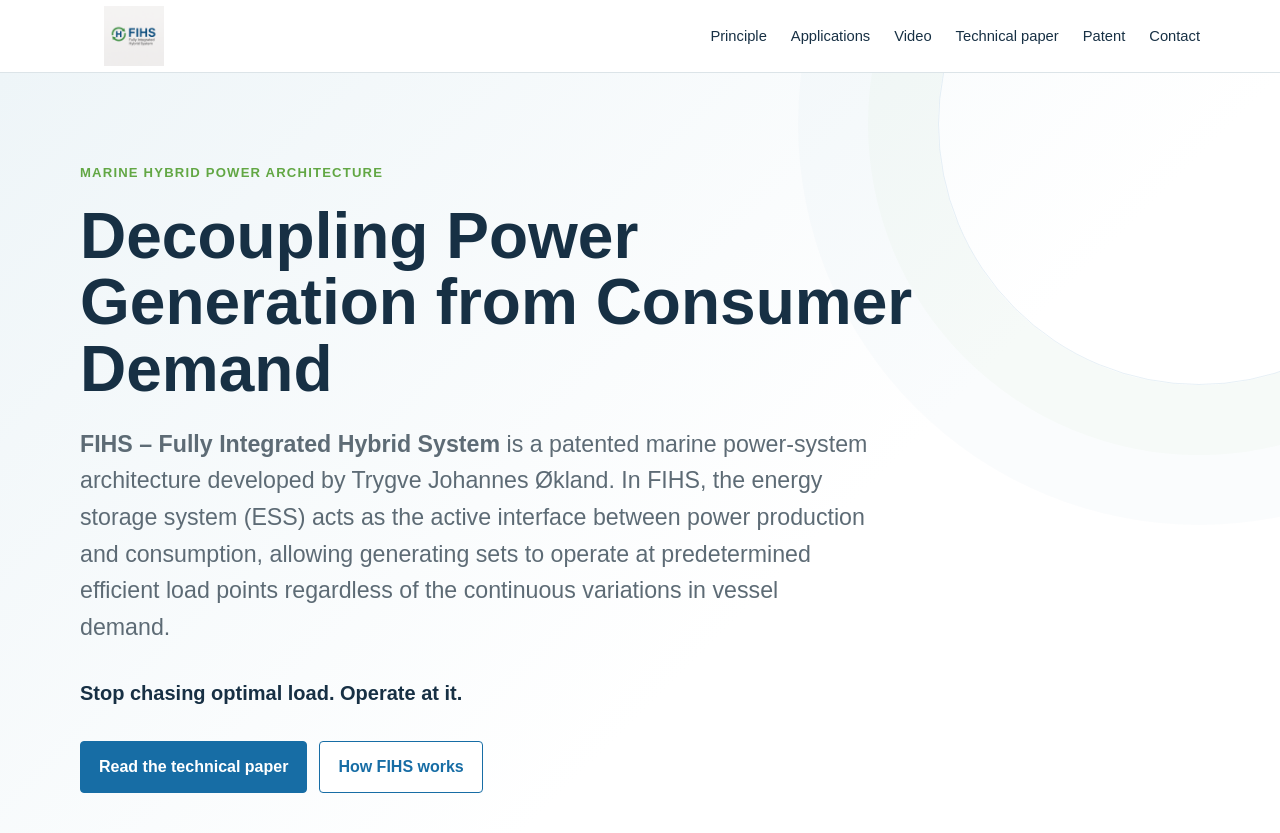
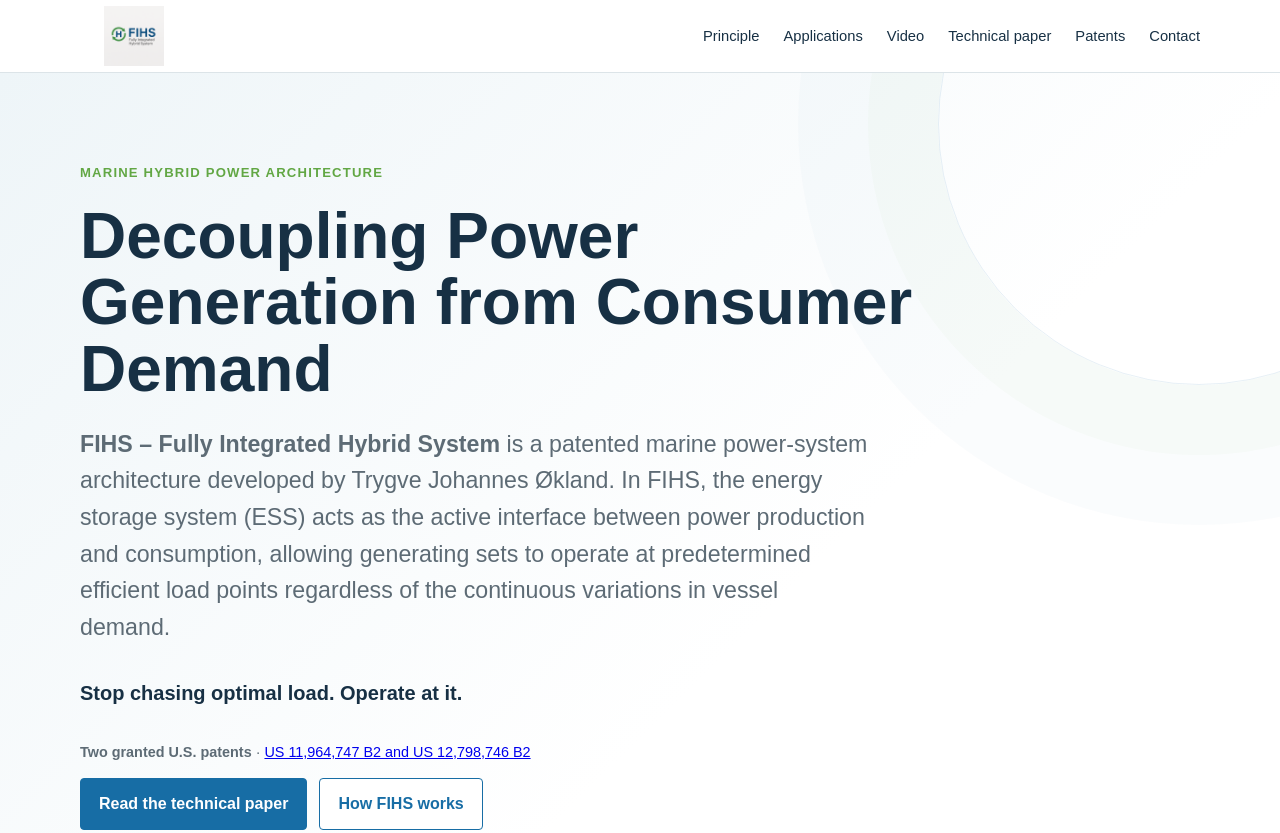
Before and after one commit to FIHS-Trygve/fihs, a plain HTML site: page index.html in a window 1280 px wide. Shown: the top 833 px of the page. Drawn offline with Linux system fonts and the light colour scheme; no server answers.

Commit message:
Update FIHS website with second granted US patent

```diff
--- a/index.html
+++ b/index.html
@@ -33,15 +33,15 @@ section{padding:72px 0}.alt{background:var(--bg)}h2{font-size:2rem;margin:0 0 22
 </script>
 </head>
 <body id="top">
-<header><div class="wrap"><nav><a class="brand" href="#top" aria-label="FIHS – Fully Integrated Hybrid System"><img src="ChatGPT%20Image%20Mar%2026%2C%202025%2C%2005_50_02%20PM.png" alt="FIHS – Fully Integrated Hybrid System logo"></a><div class="links"><a href="#principle">Principle</a><a href="#applications">Applications</a><a href="#video">Video</a><a href="#paper">Technical paper</a><a href="#ip">Patent</a><a href="#contact">Contact</a></div></nav></div></header>
+<header><div class="wrap"><nav><a class="brand" href="#top" aria-label="FIHS – Fully Integrated Hybrid System"><img src="ChatGPT%20Image%20Mar%2026%2C%202025%2C%2005_50_02%20PM.png" alt="FIHS – Fully Integrated Hybrid System logo"></a><div class="links"><a href="#principle">Principle</a><a href="#applications">Applications</a><a href="#video">Video</a><a href="#paper">Technical paper</a><a href="#ip">Patents</a><a href="#contact">Contact</a></div></nav></div></header>
 <main>
-<section class="hero"><div class="wrap"><div class="eyebrow">Marine hybrid power architecture</div><h1>Decoupling Power Generation from Consumer Demand</h1><p class="lead"><strong>FIHS – Fully Integrated Hybrid System</strong> is a patented marine power-system architecture developed by Trygve Johannes Økland. In FIHS, the energy storage system (ESS) acts as the active interface between power production and consumption, allowing generating sets to operate at predetermined efficient load points regardless of the continuous variations in vessel demand.</p><p class="tagline">Stop chasing optimal load. Operate at it.</p><div class="actions"><a class="btn primary" href="https://doi.org/10.5281/zenodo.23139731">Read the technical paper</a><a class="btn secondary" href="#principle">How FIHS works</a></div></div></section>
+<section class="hero"><div class="wrap"><div class="eyebrow">Marine hybrid power architecture</div><h1>Decoupling Power Generation from Consumer Demand</h1><p class="lead"><strong>FIHS – Fully Integrated Hybrid System</strong> is a patented marine power-system architecture developed by Trygve Johannes Økland. In FIHS, the energy storage system (ESS) acts as the active interface between power production and consumption, allowing generating sets to operate at predetermined efficient load points regardless of the continuous variations in vessel demand.</p><p class="tagline">Stop chasing optimal load. Operate at it.</p><p class="small"><strong>Two granted U.S. patents</strong> · <a href="#ip">US 11,964,747 B2 and US 12,798,746 B2</a></p><div class="actions"><a class="btn primary" href="https://doi.org/10.5281/zenodo.23139731">Read the technical paper</a><a class="btn secondary" href="#principle">How FIHS works</a></div></div></section>
 <section id="principle"><div class="wrap"><div class="eyebrow">Architecture</div><h2>The FIHS principle</h2><p class="principle">In conventional diesel-electric operation, generating sets are required to follow vessel demand. FIHS changes that relationship. Generating sets can operate at predetermined efficient operating points while the ESS absorbs surplus generation or supplies the difference when vessel demand exceeds generator output.</p><div class="flow"><div class="box">Generating sets<br><span class="small">Predetermined operating point</span></div><div class="arrow">→</div><div class="box">Energy Storage System<br><span class="small">Active balancing interface</span></div><div class="arrow">→</div><div class="box">Vessel consumers<br><span class="small">Continuously varying demand</span></div></div><p>This means the operating condition of the generating plant can be determined by the characteristics of the generator set rather than by instantaneous consumer demand.</p></div></section>
 <section class="alt"><div class="wrap"><div class="eyebrow">System effect</div><h2>Why the architecture matters</h2><div class="grid"><div class="card"><h3>Generator efficiency</h3><p>The generating set can be operated around a selected efficient operating point instead of continuously following a fluctuating electrical load.</p></div><div class="card"><h3>Energy storage</h3><p>The ESS is not only used for peak shaving. It actively balances the difference between power production and vessel consumption.</p></div><div class="card"><h3>System design freedom</h3><p>Separating generation from demand creates new possibilities for generator sizing, engine selection, operating philosophy and hybrid vessel architecture.</p></div></div></div></section>
 <section id="applications"><div class="wrap"><div class="eyebrow">Application</div><h2>Marine applications</h2><div class="two"><div><p>FIHS is intended for diesel-electric and hybrid vessels where electrical demand changes substantially with vessel operation. The architecture is particularly relevant where generator loading, running hours, emissions performance, redundancy and energy storage are important design considerations.</p><p>Potential applications include offshore and service vessels, dynamic-positioning vessels and other electrically propelled ships.</p></div><div><p>The architecture is supplier-neutral and can be considered with medium-speed or high-speed generating sets and with diesel, dual-fuel or gas engines. The optimum operating point should be established from the actual characteristics of the selected engine and generating set.</p></div></div></div></section>
 <section class="alt" id="video"><div class="wrap"><div class="eyebrow">Visual explanation</div><h2>See the FIHS principle in operation</h2><p class="video-intro">A short visual explanation of the FIHS operating principle and how the architecture separates generator operation from changing vessel demand.</p><div class="video-wrap"><iframe src="https://www.youtube-nocookie.com/embed/aDeSRikOw7c" title="FIHS – Fully Integrated Hybrid System" loading="lazy" allow="accelerometer; autoplay; clipboard-write; encrypted-media; gyroscope; picture-in-picture; web-share" allowfullscreen></iframe></div><p class="small" style="text-align:center;margin-top:14px"><a href="https://youtu.be/aDeSRikOw7c">View on YouTube</a></p></div></section>
 <section id="paper"><div class="wrap"><h2>Technical paper</h2><div class="citation"><h3>Decoupling Power Generation from Consumer Demand: The FIHS Architecture for Marine Hybrid Power Systems</h3><p>Trygve Johannes Økland, 2026.</p><p>The paper describes the engineering background and development of FIHS, including propulsion efficiency investigations, hybrid power-system studies, generator operating efficiency, energy storage, dynamic positioning, redundancy, emissions and maintenance.</p><p><strong>DOI:</strong> <a href="https://doi.org/10.5281/zenodo.23139731">10.5281/zenodo.23139731</a></p></div></div></section>
-<section id="ip"><div class="wrap"><h2>Patent and intellectual property</h2><p><strong>FIHS – Fully Integrated Hybrid System</strong> is the marine power-system architecture developed by Trygve Johannes Økland and protected by <a href="https://patents.google.com/patent/US11964747B2/en" target="_blank" rel="noopener">U.S. Patent No. 11,964,747</a>, <em>Fully integrated hybrid power generation system for a vessel</em>.</p><p class="small">Publication of technical information on this website or in the technical paper does not grant a licence or authorization under FIHS patents, patent applications or related intellectual property. Commercial implementation may require a separate licence from the patent owner.</p></div></section>
+<section id="ip"><div class="wrap"><div class="eyebrow">Intellectual property</div><h2>Patent portfolio</h2><p><strong>FIHS – Fully Integrated Hybrid System</strong> is the marine power-system architecture developed by Trygve Johannes Økland and protected by two granted U.S. patents.</p><div class="two"><div class="card"><h3>US 11,964,747 B2</h3><p class="small">Granted 23 April 2024 · Original patent</p><p>Fully integrated hybrid power generation system for a vessel.</p><p><a href="https://patents.google.com/patent/US11964747B2/en" target="_blank" rel="noopener">View original patent</a></p></div><div class="card"><h3>US 12,798,746 B2</h3><p class="small">Granted 17 November 2026 · Continuation patent</p><p>Additional claims address constant static generator loading, coordinated generator unloading and energy storage power transfer, and transitions between numbers of operating generators.</p><p><a href="https://image-ppubs.uspto.gov/dirsearch-public/print/downloadPdf/12798746" target="_blank" rel="noopener">View official USPTO patent</a></p></div></div><p class="small">Publication of technical information on this website or in the technical paper does not grant a licence or authorization under FIHS patents, patent applications or related intellectual property. Commercial implementation may require a separate licence from the patent owner. The scope of protection is defined by the granted claims.</p></div></section>
 <section class="alt" id="contact"><div class="wrap"><div class="eyebrow">Project enquiry</div><h2>Discuss a vessel or project</h2><p>If you are evaluating FIHS for a vessel, newbuild, power-system study or technical collaboration, send a short project enquiry below. The information is stored privately for FIHS project follow-up.</p>
 <form class="enquiry" id="enquiryForm">
 <div class="form-grid">
@@ -80,7 +80,7 @@ const FIHS_DB_KEY='sb_publishable_EKxGWNuewf93NYoRPfGsDg_rNgRq65z';
 // FIHS outbound click tracking (technical paper, patent, video, LinkedIn and enquiry actions).
 (function(){
  const labels=[
-  ['doi.org','technical_paper'],['patents.google.com','patent'],['youtube.com','youtube'],['youtu.be','youtube'],['linkedin.com/company/fully-integrated-hybrid-system-fihs','linkedin']
+  ['doi.org','technical_paper'],['patents.google.com','patent'],['image-ppubs.uspto.gov','patent'],['youtube.com','youtube'],['youtu.be','youtube'],['linkedin.com/company/fully-integrated-hybrid-system-fihs','linkedin']
  ];
  document.addEventListener('click',function(e){
   const a=e.target.closest('a'); if(!a)return;
```
